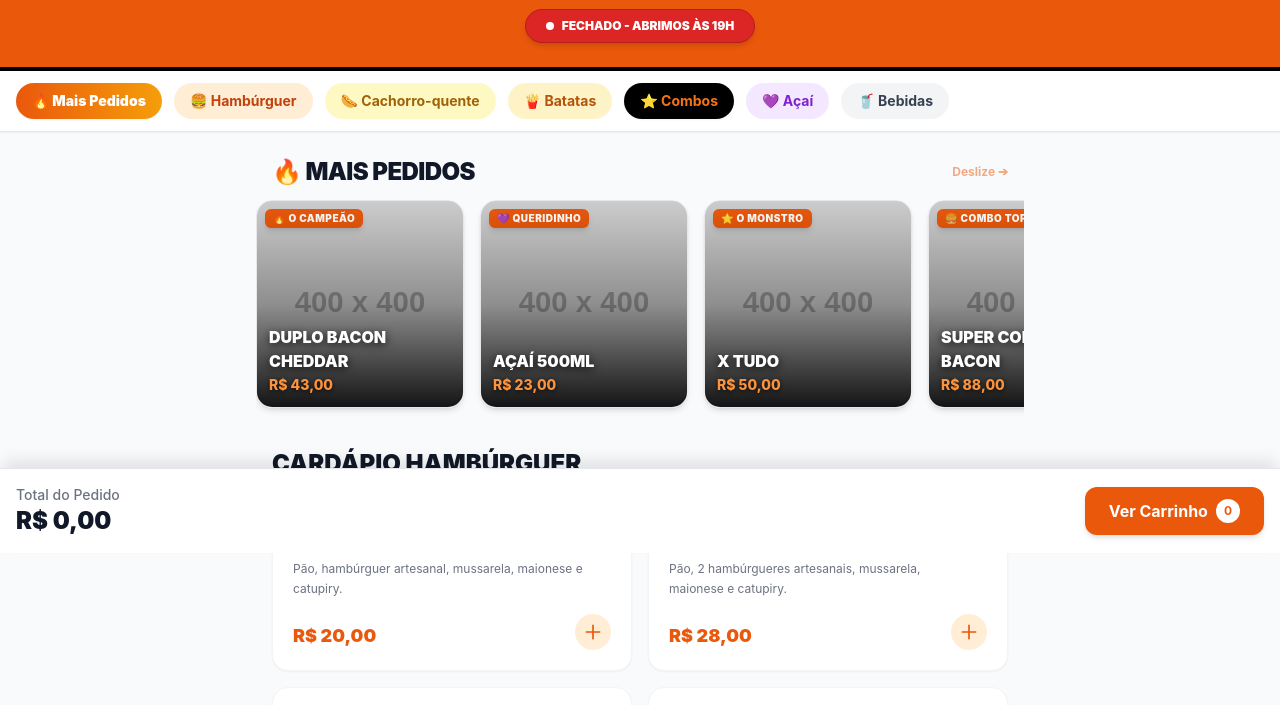
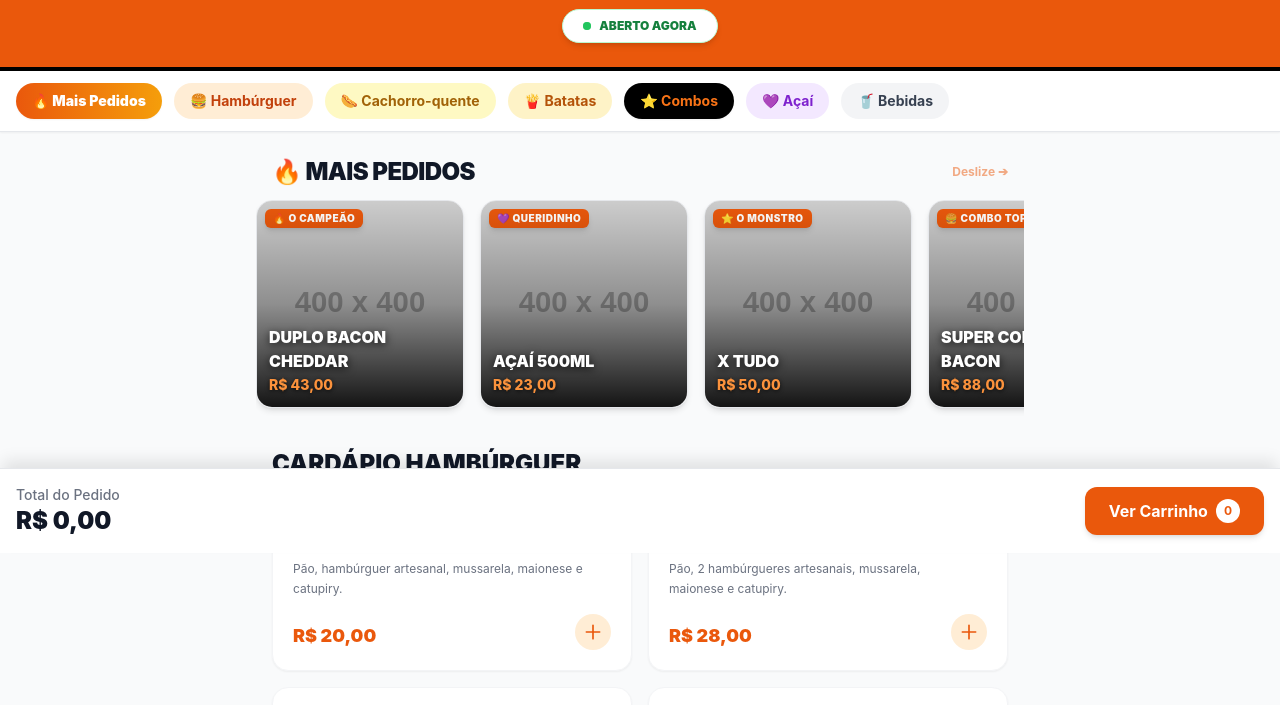
Before and after one commit to argsite/toplanches, a plain HTML site: page index.html in a window 1280 px wide. Shown: the part 247-952 px from the top of the page. Drawn offline with nearby package versions, Linux system fonts and the light colour scheme; placeholder pictures from the web are drawn by us.

Commit message:
Comment out isOpen calculation in index.html
Commented out the isOpen calculation logic.

```diff
--- a/index.html
+++ b/index.html
@@ -310,7 +310,7 @@
                 closesAt = 23;
             }
 
-            isOpen = (hour >= 19 && hour < closesAt);
+            //isOpen = (hour >= 19 && hour < closesAt);
 
             const badge = document.getElementById('store-status-badge');
             const dot = document.getElementById('store-status-dot');
```
